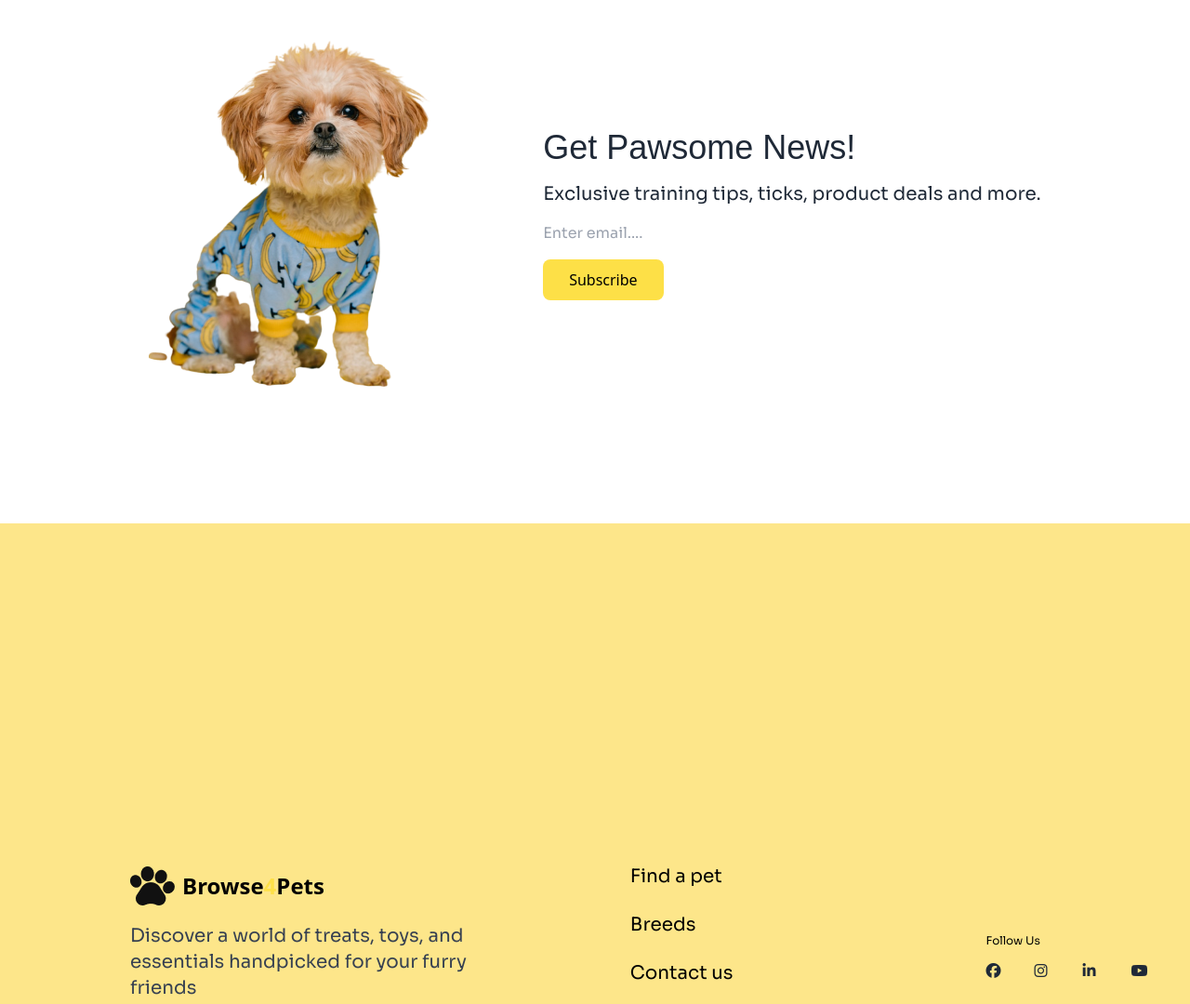
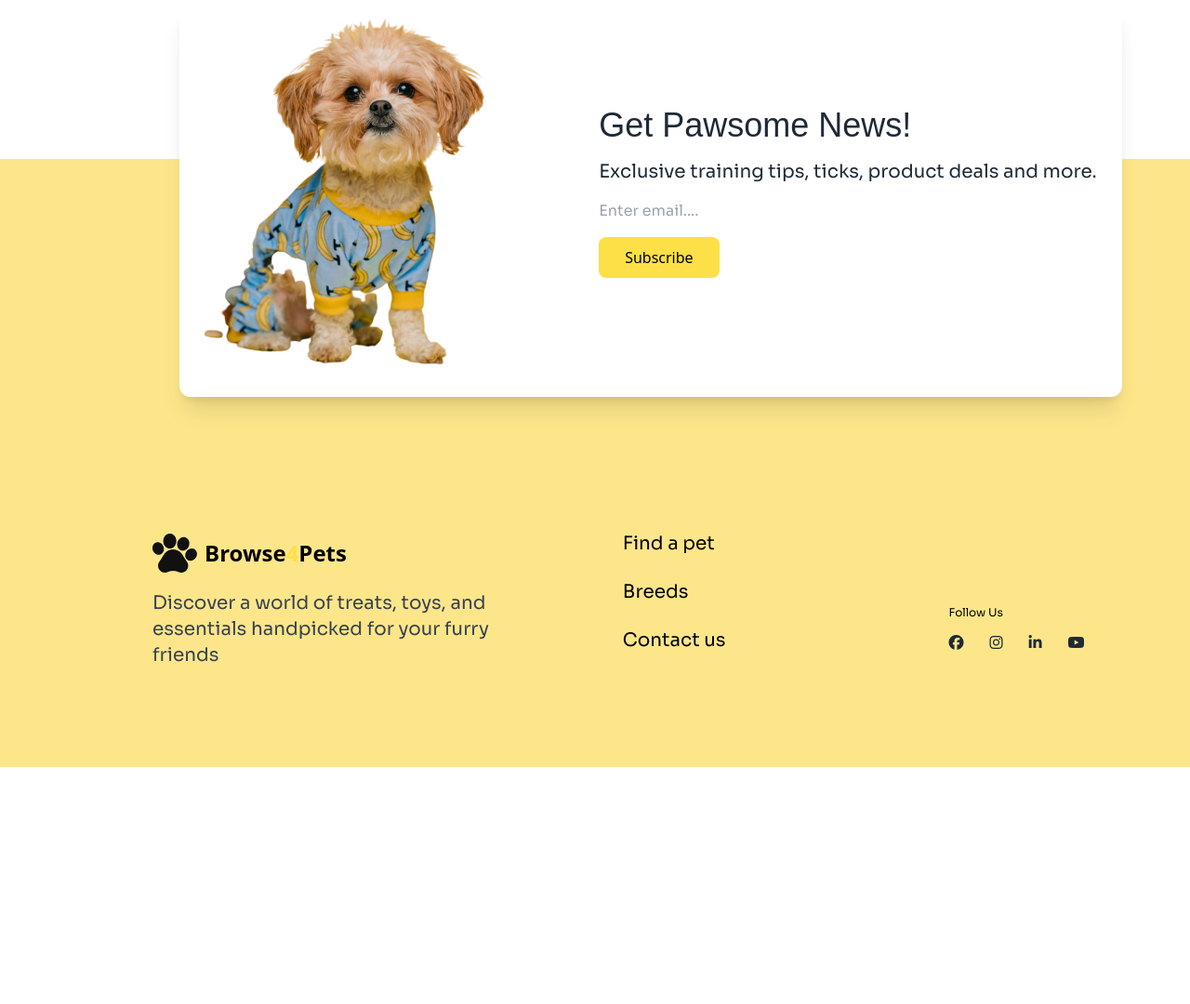
Before and after one commit to fardina13/assignment3.fardina, a plain HTML site: page index.html in a window 1280 px wide. Shown: the part 3097-4177 px from the top of the page at 93% size. After the commit the page ends 3928 px from the top, so only its background shows below. Drawn offline with nearby package versions, Linux system fonts and the light colour scheme; a web font is replaced by a local one.

Commit message:
added another section

```diff
--- a/index.html
+++ b/index.html
@@ -299,7 +299,11 @@
       </div>
      </div>
      <!-- Get Pawsome News! -->
-      <div class="md:container mx-auto gap-x-28 bg-white rounded-xl justify-center items-center flex">
+
+  </main>
+
+  <footer class="w-[1400px] h-[654px] bg-amber-200 flex flex-col p-6 gap-y-36 z-10 relative">
+    <div class="w-3/4 mx-auto -mt-48 gap-x-28 bg-white p-4 rounded-xl shadow-xl justify-center items-center flex z-20 relative">
       <img src="c1-assets/cute-pet-mid.png" alt="">
       <div class="flex flex-col justify-start items-start space-y-4">
         <h2 class="font-adlam-display text-4xl font-normal">Get Pawsome News!</h2>
@@ -308,11 +312,10 @@
       <button class="bg-yellow-300 py-2.5 px-7 rounded-lg text-black font-normal">Subscribe<button>
       </div>
     </div>
-  </main>
 
-  <footer class="w-[1400px] h-[654px] bg-amber-200 gap-x-44 flex flex-row">
+    <div class="flex flex-row gap-x-36">
       <!-- first column -->
-    <div class="pt-[366px] pl-[140px] pb-[141px] flex flex-col gap-4">
+    <div class=" pl-[140px]  flex flex-col gap-4">
       <div class="flex space-x-2 items-center">
         <img src="c1-assets/logo-footer.png" alt="">
         <h1 class="font-bold text-black text-2xl">Browse<span class="text-yellow-300">4</span>Pets</h1>
@@ -321,20 +324,21 @@
     </div>
     <!-- second column -->
      <div>
-      <ul class="pt-[366px] pb-[141px] font-sora text-xl font-normal text-black space-y-6">
+      <ul class="mb-32 font-sora text-xl font-normal text-black space-y-6">
         <li><a href="">Find a pet</a></li>
         <li><a href="">Breeds</a></li>
         <li><a href="">Contact us</a></li>
        </ul>
      </div>
      <!-- third column -->
-      <div class="pb-[141px] pl-24 space-y-4 pr-[124px]">
-        <p class="pt-[441px]  font-sora text-xs font-normal text-black">Follow Us</p>
-        <div class="flex justify-between gap-x-7 mb-2 mt-8">
-          <i class="fa-brands fa-facebook w-6 h-6"></i>
-          <i class="fa-brands fa-instagram w-6 h-6"></i>
-          <i class="fa-brands fa-linkedin-in w-6 h-6"></i>
-          <i class="fa-brands fa-youtube w-6 h-6 size-10"></i>
+      <div class="pt-20 pl-24 space-y-4">
+        <p class="font-sora text-xs font-normal text-black">Follow Us</p>
+        <div class="flex justify-between gap-x-7 ">
+          <i class="fa-brands fa-facebook"></i>
+          <i class="fa-brands fa-instagram"></i>
+          <i class="fa-brands fa-linkedin-in"></i>
+          <i class="fa-brands fa-youtube"></i>
+        </div>
       </div>
     </div>
   </footer>
```
Lines whose indentation alone changed are shown as unchanged.
